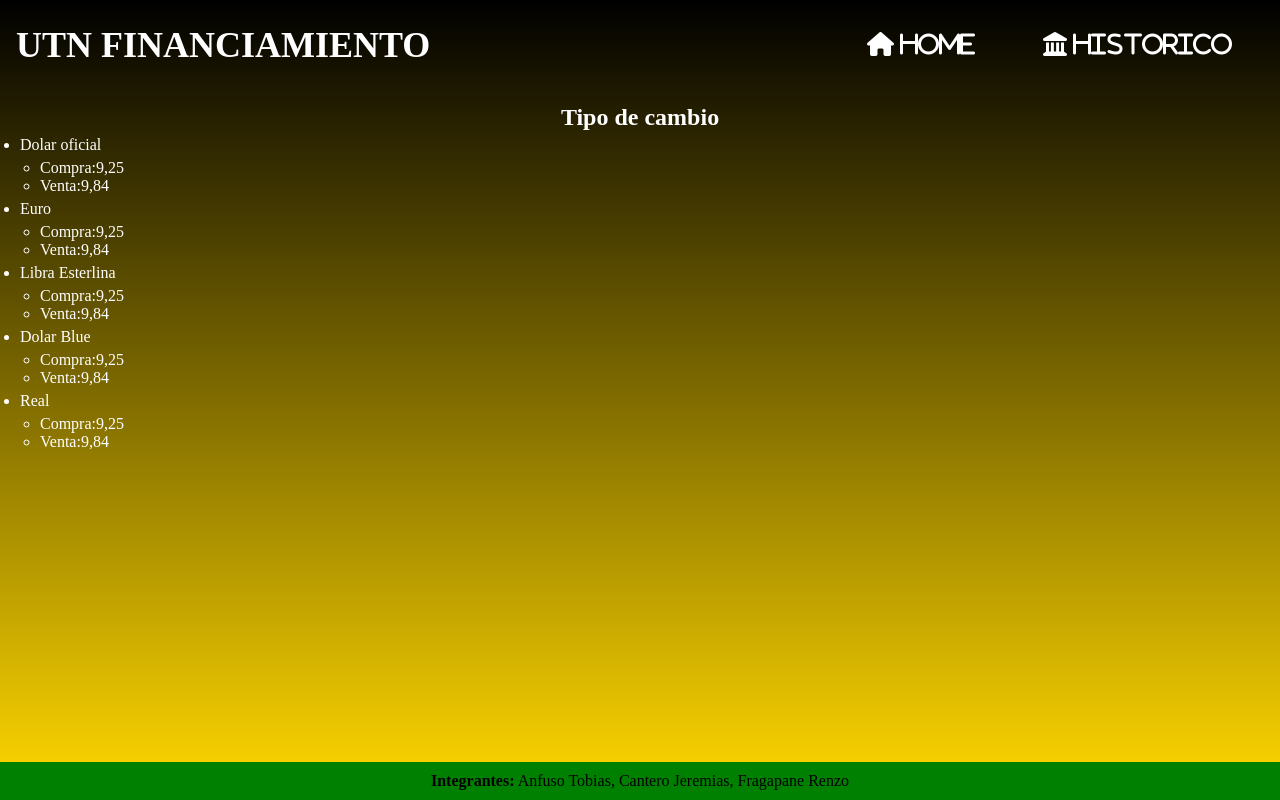
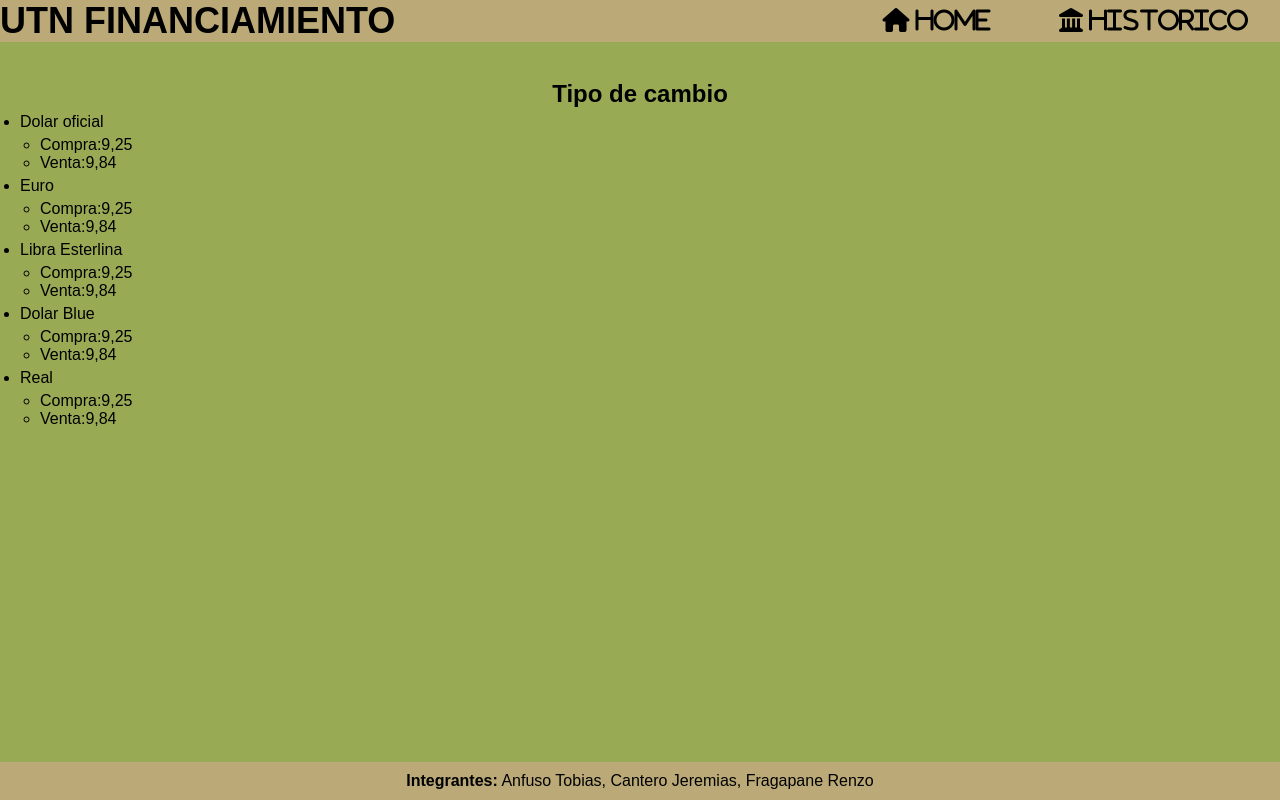
Before and after one commit to Renzo-fra/tp_integrador, a plain HTML site: page index.html in a window 1280 px wide. Drawn offline with Linux system fonts and the light colour scheme.

Commit message:
Update index.css

```diff
--- a/index.css
+++ b/index.css
@@ -2,10 +2,11 @@
     padding: 0;
     margin: 0;
     box-sizing: border-box;
+    font-family: sans-serif;
 }
 
 body{
-    background: linear-gradient(to top, #FFD700, #000000);
+    background-color: #9a5;
     width: 100%;
     height: auto;
 }
@@ -15,16 +16,17 @@ main{
 }
 
 header{
+    background-color: #ba7;
     display: flex;
     justify-content: space-between;
-    margin: 24px 16px;
     align-items: center;
+    width: 100%;
 }
 
 nav a{
     padding: 16px;
     margin: 16px;
-    color: #fff;
+    color: #000;
     font-size: 24px;
 }
 
@@ -33,7 +35,7 @@ nav a{
 }
 
 h1{
-    color: #fff;
+    color: #000;
     font-size: 36px;
 }
 
@@ -41,11 +43,6 @@ h1{
     display: flex;
     justify-content: space-around;
 }
-
-h2, ul, li, table, td, th, div {
-    color: #fff;
-}
-
 
 
 .table{
@@ -93,7 +90,7 @@ th{
 }
 
 footer{
-    background: green;
+    background: #ba7;
     padding: 10px;
     bottom: 0vh;
     position:absolute;
```
